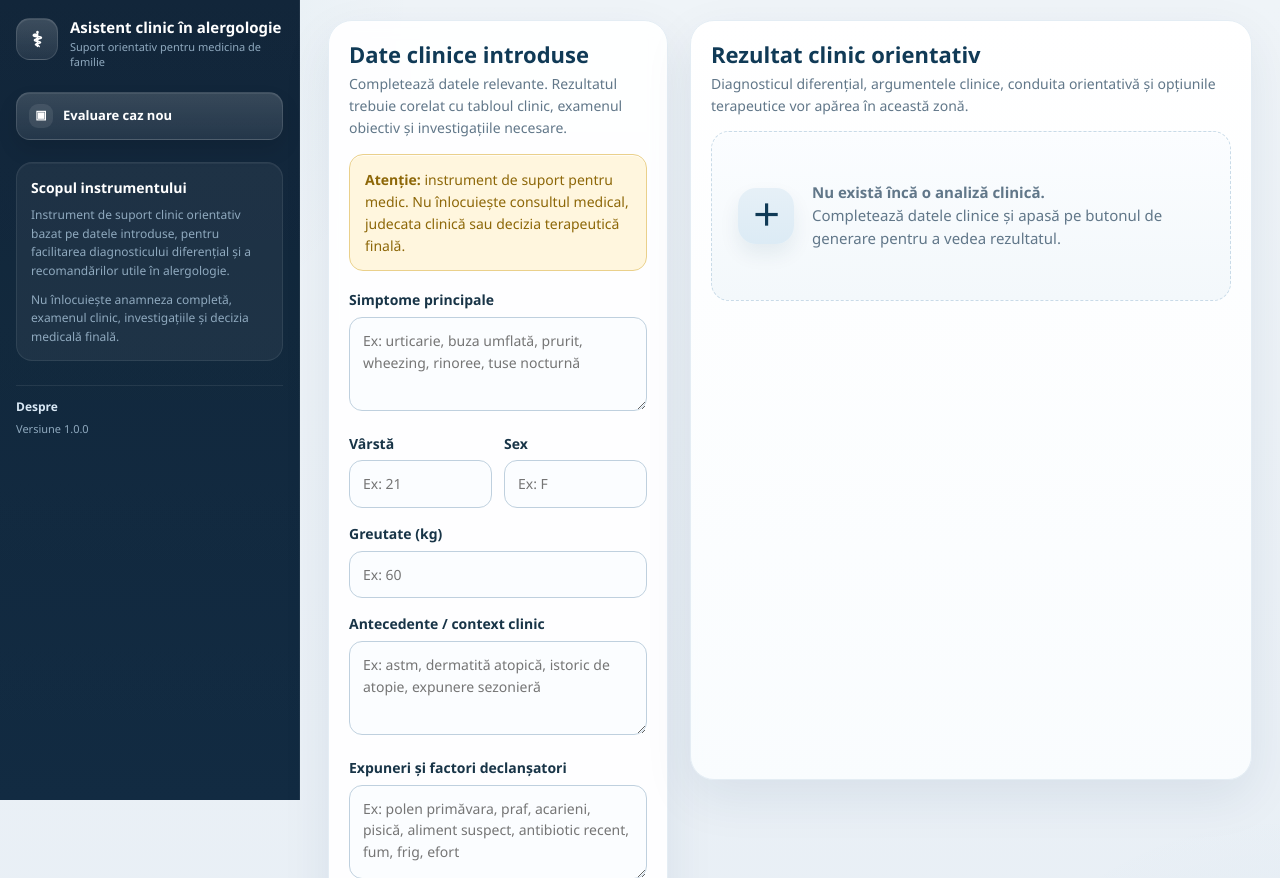
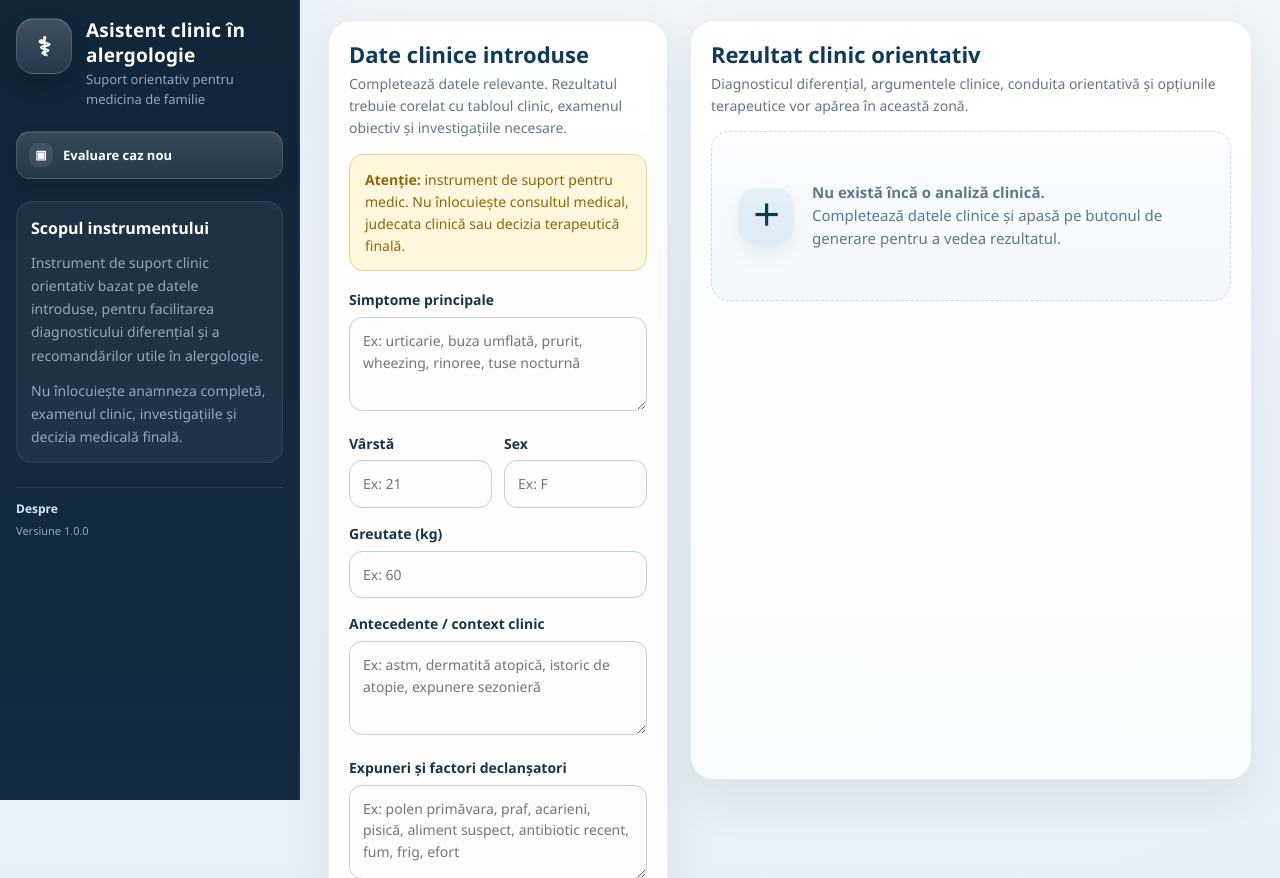
Before and after one commit to claudiurazvanchipaila-star/ChatBot-Asistent-Alergologie, a Flask app: page / in a window 1280 px wide. Shown: the top 878 px of the page. Run offline with Flask 3, Linux system fonts and the light colour scheme.

Commit message:
update sidebar branding and typography

```diff
--- a/static/style.css
+++ b/static/style.css
@@ -89,24 +89,26 @@ select {
 .sidebar-brand {
     display: flex;
     align-items: flex-start;
-    gap: 12px;
+    gap: 14px;
     margin-bottom: 8px;
 }
 
 .sidebar-brand-icon {
-    width: 42px;
-    height: 42px;
-    border-radius: 14px;
-    background: linear-gradient(180deg, rgba(255,255,255,0.18), rgba(255,255,255,0.08));
-    border: 1px solid rgba(255,255,255,0.12);
+    width: 56px;
+    height: 56px;
+    border-radius: 18px;
+    background: linear-gradient(180deg, rgba(255,255,255,0.20), rgba(255,255,255,0.08));
+    border: 1px solid rgba(255,255,255,0.14);
     display: flex;
     align-items: center;
     justify-content: center;
-    font-size: 21px;
+    font-size: 26px;
     font-weight: 800;
     color: #ffffff;
     flex-shrink: 0;
-    box-shadow: inset 0 1px 0 rgba(255,255,255,0.08);
+    box-shadow:
+        inset 0 1px 0 rgba(255,255,255,0.10),
+        0 10px 20px rgba(0,0,0,0.18);
 }
 
 .sidebar-brand-text {
@@ -114,17 +116,18 @@ select {
 }
 
 .sidebar-title {
-    font-size: 15px;
-    font-weight: 800;
+    font-size: 19px;
+    font-weight: 900;
     color: #ffffff;
-    line-height: 1.25;
-    margin-bottom: 2px;
+    line-height: 1.3;
+    margin-bottom: 3px;
+    letter-spacing: 0.2px;
 }
 
 .sidebar-subtitle {
-    font-size: 11px;
+    font-size: 13px;
     color: var(--sidebar-muted);
-    line-height: 1.4;
+    line-height: 1.5;
 }
 
 .sidebar-nav {
@@ -186,17 +189,17 @@ select {
 }
 
 .sidebar-info-title {
-    font-size: 14px;
-    font-weight: 800;
+    font-size: 16px;
+    font-weight: 900;
     color: #ffffff;
-    margin-bottom: 8px;
+    margin-bottom: 10px;
 }
 
 .sidebar-info-card p {
-    margin: 0 0 10px;
-    font-size: 12px;
+    margin: 0 0 12px;
+    font-size: 14px;
     color: var(--sidebar-muted);
-    line-height: 1.55;
+    line-height: 1.65;
 }
 
 .sidebar-info-card p:last-child {
@@ -930,7 +933,6 @@ textarea {
     margin-bottom: 14px;
 }
 
-/* LOADING OVERLAY */
 .loading-overlay {
     position: fixed;
     inset: 0;
```
